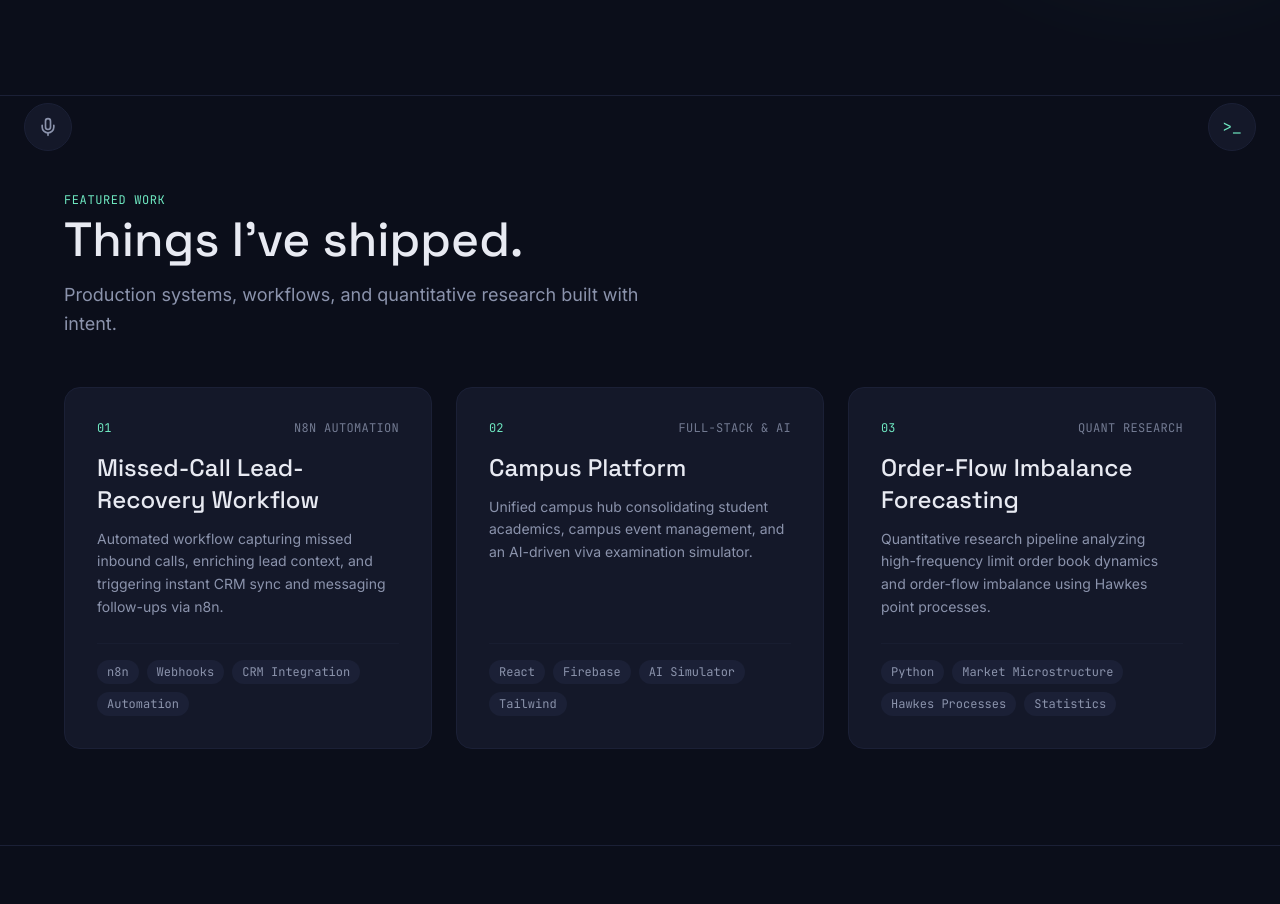
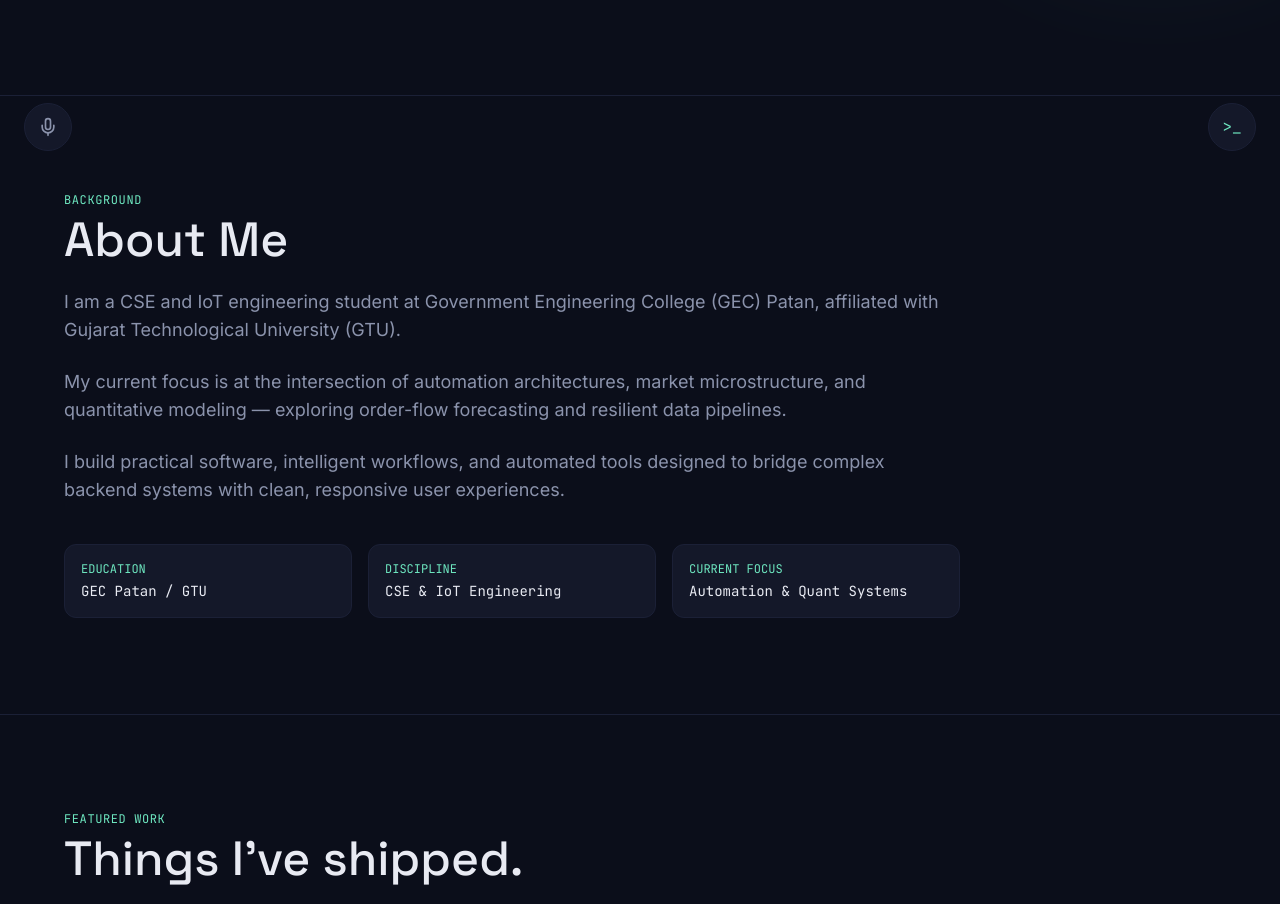
Before and after one commit to yashhchauhan11-afk/yash-portfolio, a React (Vite) app: page / in a window 1280 px wide. Shown: the part 625-1529 px from the top of the page. Built offline with nearby package versions, Linux system fonts and the light colour scheme.

Commit message:
feat: add About section, client routing, and placeholder BlogList
Implement Step 4 items 1-3: add About component, lightweight useRouter hook, BlogList placeholder, and App route switch

```diff
--- a/src/App.jsx
+++ b/src/App.jsx
@@ -1,14 +1,24 @@
 import Hero from './components/Hero'
+import About from './components/About'
 import Projects from './components/Projects'
 import Skills from './components/Skills'
 import MessageBox from './components/MessageBox'
 import VoiceNav from './components/VoiceNav'
 import Terminal from './components/Terminal'
+import BlogList from './components/BlogList'
+import useRouter from './useRouter'
 
 function App() {
+  const { path, navigate } = useRouter()
+
+  if (path.startsWith('/blog')) {
+    return <BlogList navigate={navigate} />
+  }
+
   return (
     <div className="min-h-screen bg-space-bg text-space-text">
       <Hero />
+      <About />
       <Projects />
       <Skills />
       <MessageBox />
--- /dev/null
+++ b/src/components/About.jsx
@@ -0,0 +1,51 @@
+export default function About() {
+  return (
+    <section id="about" className="px-6 md:px-16 py-24 border-t border-space-surface-2">
+      <div className="max-w-4xl">
+        <p className="font-mono text-xs uppercase tracking-wider text-space-accent mb-2">
+          Background
+        </p>
+        <h2 className="font-display text-3xl md:text-5xl font-medium mb-6">
+          About Me
+        </h2>
+
+        {/*
+          TODO FOR YASH:
+          Rewrite this placeholder section with your personal bio, real background,
+          and exact journey. Do not invent unverified biographical claims.
+        */}
+        <div className="space-y-6 font-body text-space-muted text-base md:text-lg leading-relaxed">
+          <p>
+            I am a CSE and IoT engineering student at Government Engineering College (GEC)
+            Patan, affiliated with Gujarat Technological University (GTU).
+          </p>
+          <p>
+            My current focus is at the intersection of automation architectures, market
+            microstructure, and quantitative modeling — exploring order-flow forecasting and
+            resilient data pipelines.
+          </p>
+          <p>
+            I build practical software, intelligent workflows, and automated tools designed
+            to bridge complex backend systems with clean, responsive user experiences.
+          </p>
+        </div>
+
+        {/* Quick summary highlights */}
+        <div className="mt-10 grid grid-cols-1 sm:grid-cols-3 gap-4 font-mono text-sm">
+          <div className="p-4 rounded-xl bg-space-surface border border-space-surface-2">
+            <span className="text-space-accent block text-xs uppercase mb-1">Education</span>
+            <span className="text-space-text">GEC Patan / GTU</span>
+          </div>
+          <div className="p-4 rounded-xl bg-space-surface border border-space-surface-2">
+            <span className="text-space-accent block text-xs uppercase mb-1">Discipline</span>
+            <span className="text-space-text">CSE & IoT Engineering</span>
+          </div>
+          <div className="p-4 rounded-xl bg-space-surface border border-space-surface-2">
+            <span className="text-space-accent block text-xs uppercase mb-1">Current Focus</span>
+            <span className="text-space-text">Automation & Quant Systems</span>
+          </div>
+        </div>
+      </div>
+    </section>
+  )
+}
--- /dev/null
+++ b/src/components/BlogList.jsx
@@ -0,0 +1,38 @@
+export default function BlogList({ navigate }) {
+  return (
+    <div className="min-h-screen bg-space-bg text-space-text px-6 md:px-16 py-16 flex flex-col items-start justify-center max-w-4xl mx-auto">
+      {navigate && (
+        <button
+          type="button"
+          onClick={() => navigate('/')}
+          className="font-mono text-xs text-space-muted hover:text-space-accent mb-8 flex items-center gap-2 transition-colors cursor-pointer"
+        >
+          ← Back to portfolio
+        </button>
+      )}
+
+      <p className="font-mono text-xs uppercase tracking-wider text-space-accent mb-2">
+        Articles & Notes
+      </p>
+
+      <h1 className="font-display text-4xl md:text-6xl font-medium mb-4">
+        Blog — coming soon
+      </h1>
+
+      <p className="font-body text-space-muted text-lg max-w-lg mb-8 leading-relaxed">
+        Deep dives into systems automation, quantitative experiments, and building
+        for the web. Check back shortly.
+      </p>
+
+      {navigate && (
+        <button
+          type="button"
+          onClick={() => navigate('/')}
+          className="px-6 py-3 rounded-full bg-space-accent text-space-bg font-body font-medium hover:opacity-90 transition-opacity cursor-pointer"
+        >
+          Return to home
+        </button>
+      )}
+    </div>
+  )
+}
--- /dev/null
+++ b/src/useRouter.js
@@ -0,0 +1,28 @@
+import { useEffect, useState } from 'react'
+
+export function useRouter() {
+  const [path, setPath] = useState(
+    typeof window !== 'undefined' ? window.location.pathname : '/'
+  )
+
+  useEffect(() => {
+    function handlePopState() {
+      setPath(window.location.pathname)
+    }
+
+    window.addEventListener('popstate', handlePopState)
+    return () => window.removeEventListener('popstate', handlePopState)
+  }, [])
+
+  function navigate(nextPath) {
+    if (window.location.pathname !== nextPath) {
+      window.history.pushState({}, '', nextPath)
+      setPath(nextPath)
+      window.scrollTo(0, 0)
+    }
+  }
+
+  return { path, navigate }
+}
+
+export default useRouter
```
